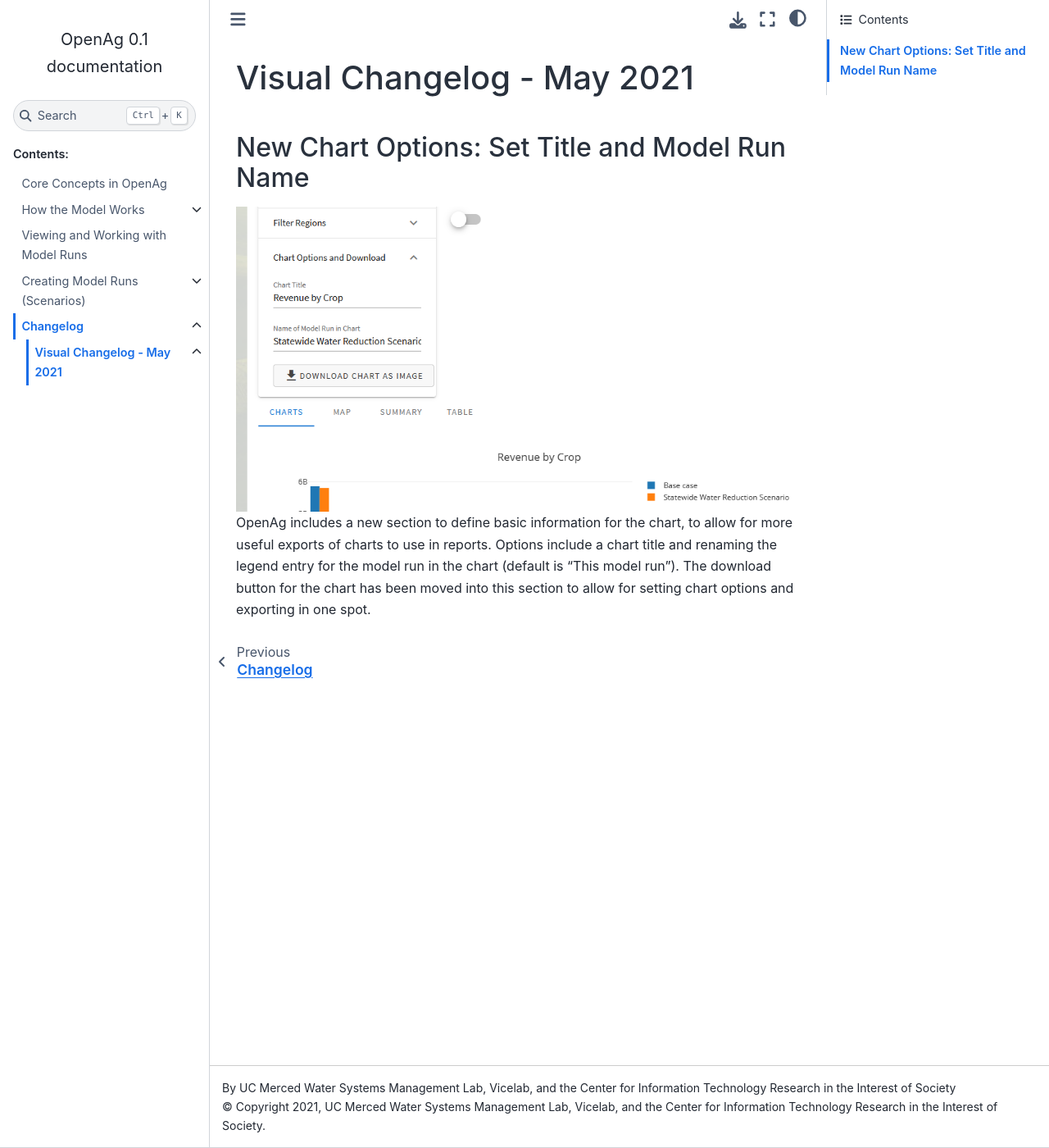
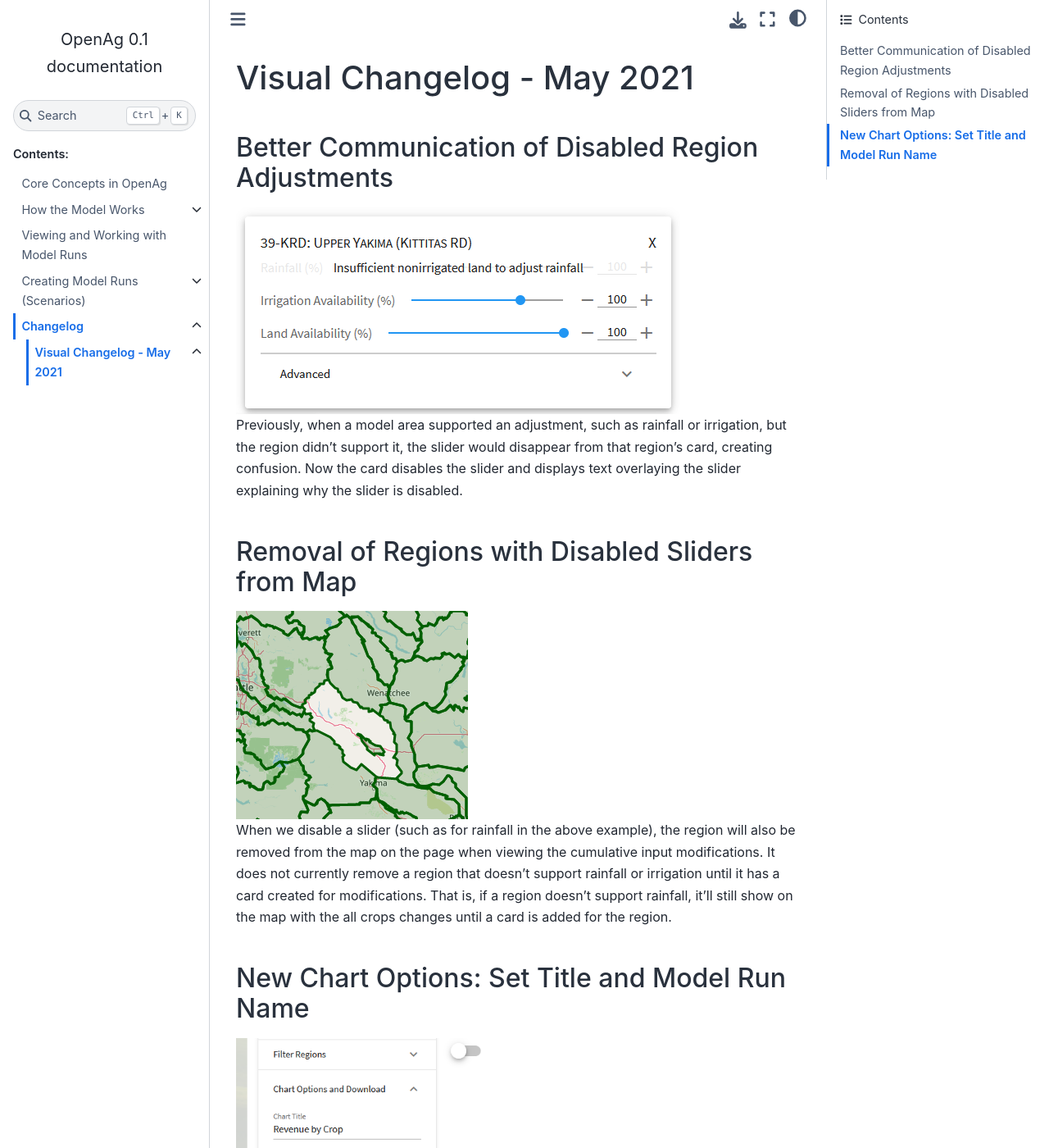
Before and after one commit to Water-Systems-Management-UCM/OpenAg_Docs, a Sphinx documentation site: the page built from source/Changelog/2021_05/2021_05.rst, in a window 1280 px wide and 1400 px high. Shown: the whole window at 82% size. Built offline with Sphinx 7.4.7 and the Sphinx Book theme 1.1.4, drawn with Linux system fonts in a browser that asks for light colours.

Commit message:
Changelog update - disabled region sliders

```diff
--- a/source/Changelog/2021_05/2021_05.rst
+++ b/source/Changelog/2021_05/2021_05.rst
@@ -4,6 +4,26 @@
 .. toctree::
    :maxdepth: 1
    :caption: OpenAg Changes for May 2021:
+
+Better Communication of Disabled Region Adjustments
+----------------------------------------------------
+.. image:: disabled_sliders.png
+
+Previously, when a model area supported an adjustment, such as rainfall or irrigation,
+but the region didn't support it, the slider would disappear from that region's card,
+creating confusion. Now the card disables the slider and displays text overlaying the
+slider explaining why the slider is disabled.
+
+Removal of Regions with Disabled Sliders from Map
+----------------------------------------------------
+.. image:: removed_polygon_map.png
+
+When we disable a slider (such as for rainfall in the above example), the region
+will also be removed from the map on the page when viewing the cumulative input
+modifications. It does not currently remove a region that doesn't support rainfall
+or irrigation until it has a card created for modifications. That is, if a region
+doesn't support rainfall, it'll still show on the map with the all crops changes
+until a card is added for the region.
 
 New Chart Options: Set Title and Model Run Name
 -------------------------------------------------
```
Also changed, not shown: source/Changelog/2021_05/disabled_sliders.png (added), source/Changelog/2021_05/removed_polygon_map.png (added).
